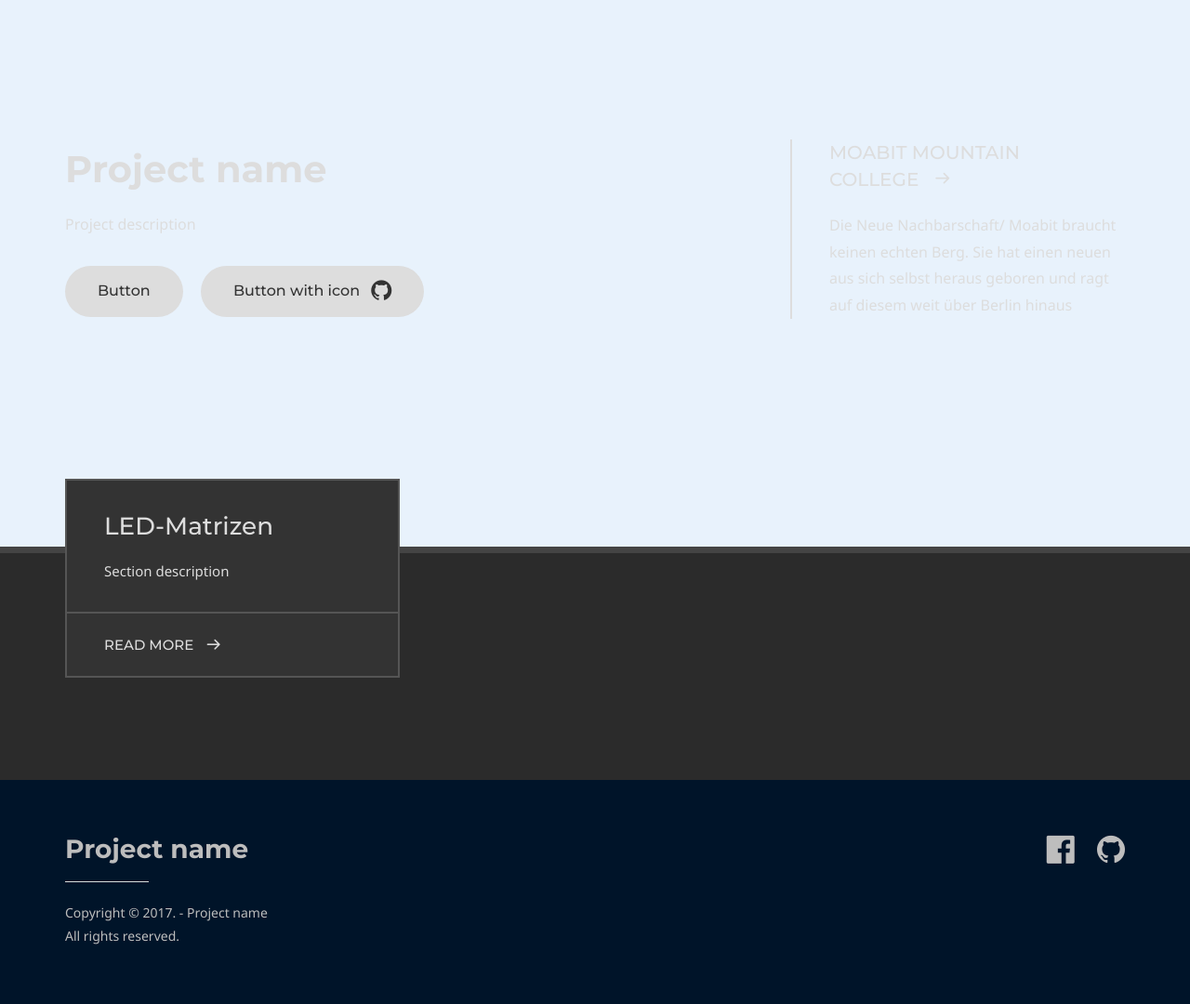
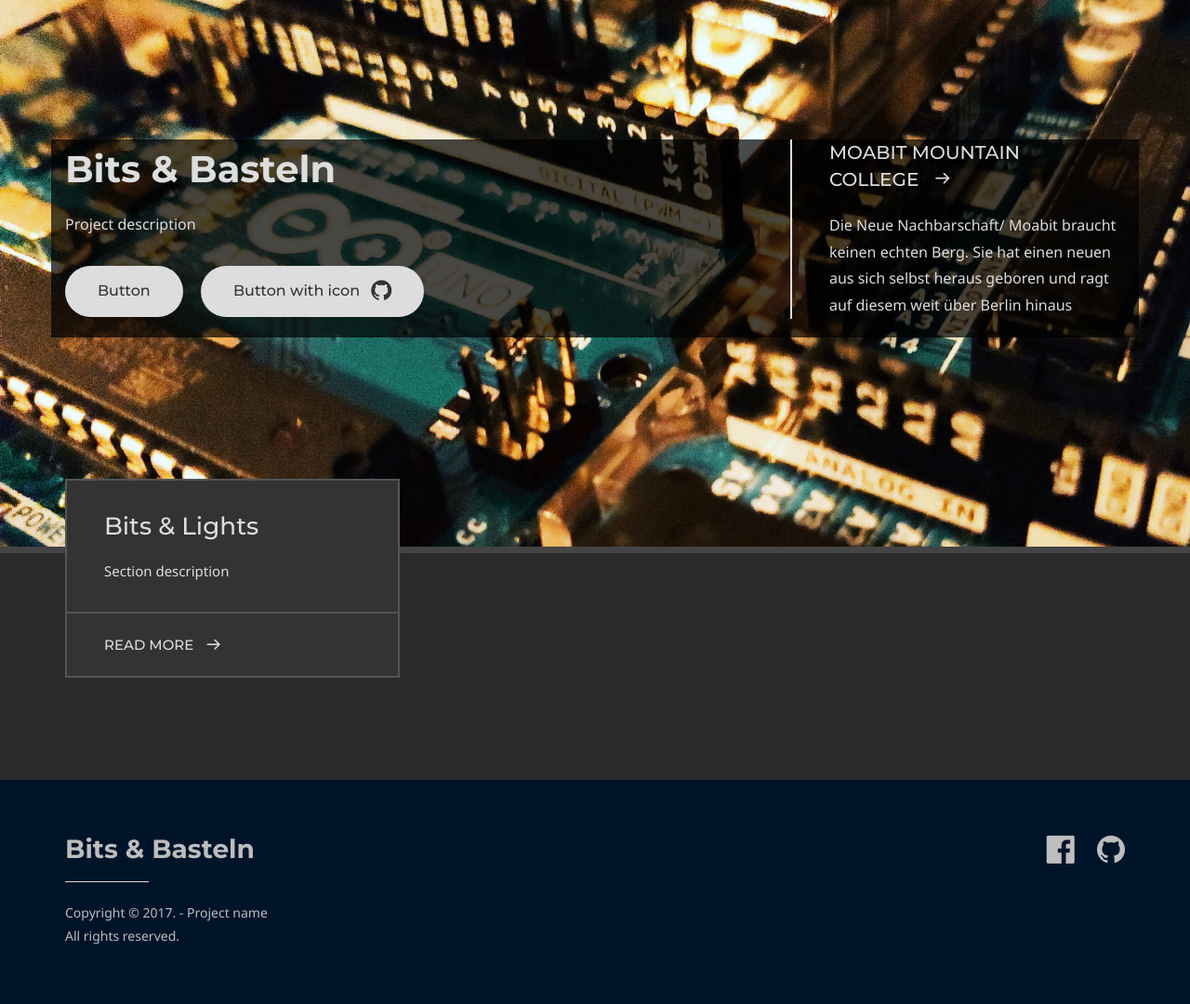
Before and after one commit to bits-und-basteln/bits-und-basteln.github.io, a Jekyll site: the page built from index.md, in a window 1280 px wide. Shown: the whole page at 93% size. Built offline with Jekyll 4.4.1, drawn with Linux system fonts in a browser that asks for light colours; some web fonts are replaced.

Commit message:
index page header & working title

```diff
--- a/_config.yml
+++ b/_config.yml
@@ -4,7 +4,7 @@ doks:
     color_theme: green
     header:
         logo:
-            text: Project name
+            text: Bits & Basteln
             image:
         nav:
             - item_name: Item 1
@@ -16,7 +16,7 @@ doks:
     footer:
         content:
             logo:
-                text: Project name
+                text: Bits & Basteln
                 image:
             copyright: Copyright &copy; 2017. - Project name <br>All rights reserved.
         social_list:
--- a/doks-theme/_sass/components/_hero-subheader.scss
+++ b/doks-theme/_sass/components/_hero-subheader.scss
@@ -44,6 +44,8 @@
 .home-hero-subheader {
 	color: $color-grey;
 	background-color: $color-theme-blue;
+	background-image: url("/index-header.jpg");
+	background-size: cover;
 	padding: 3.75rem 0 (4.6875rem - 1.25rem) 0;
 
 	@media (min-width: $screen-sm-min) {
@@ -67,8 +69,7 @@
 		}
 	}
 
-	.title-container {
-			padding: 9rem 0 0 1rem;
+	.container {
 			background-color: rgba(0, 0, 0, 0.7);
 	}
 }
--- a/index.md
+++ b/index.md
@@ -4,8 +4,9 @@ layout: homepage
 keywords:
 
 # Hero section
-title: Project name
+title: Bits & Basteln
 description: Project description
+hero_image_url: /pages/led-matrices/rainbow.jpg
 buttons:
     - content: Button
       url: '#'
@@ -25,7 +26,7 @@ author:
 
 # Grid navigation
 grid_navigation:
-    - title: LED-Matrizen
+    - title: Bits & Lights
       excerpt: Section description
       cta: Read more
       url: 'pages/led-matrices/get-started'
```
Also changed, not shown: index-header.jpg (added).
